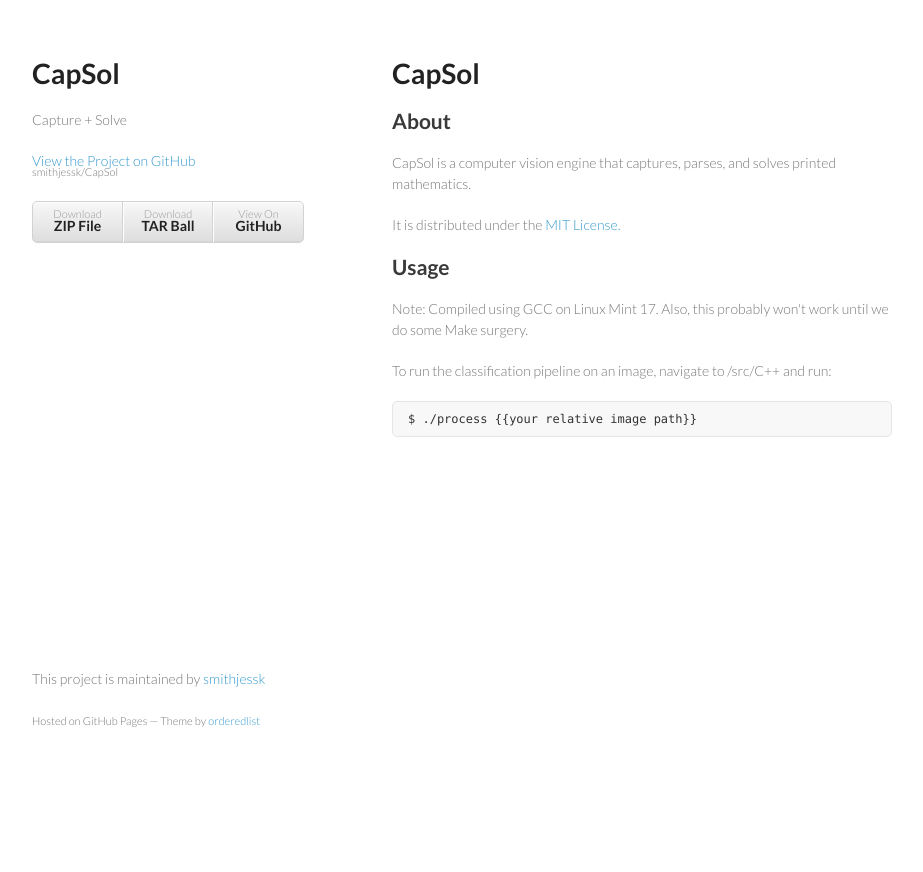
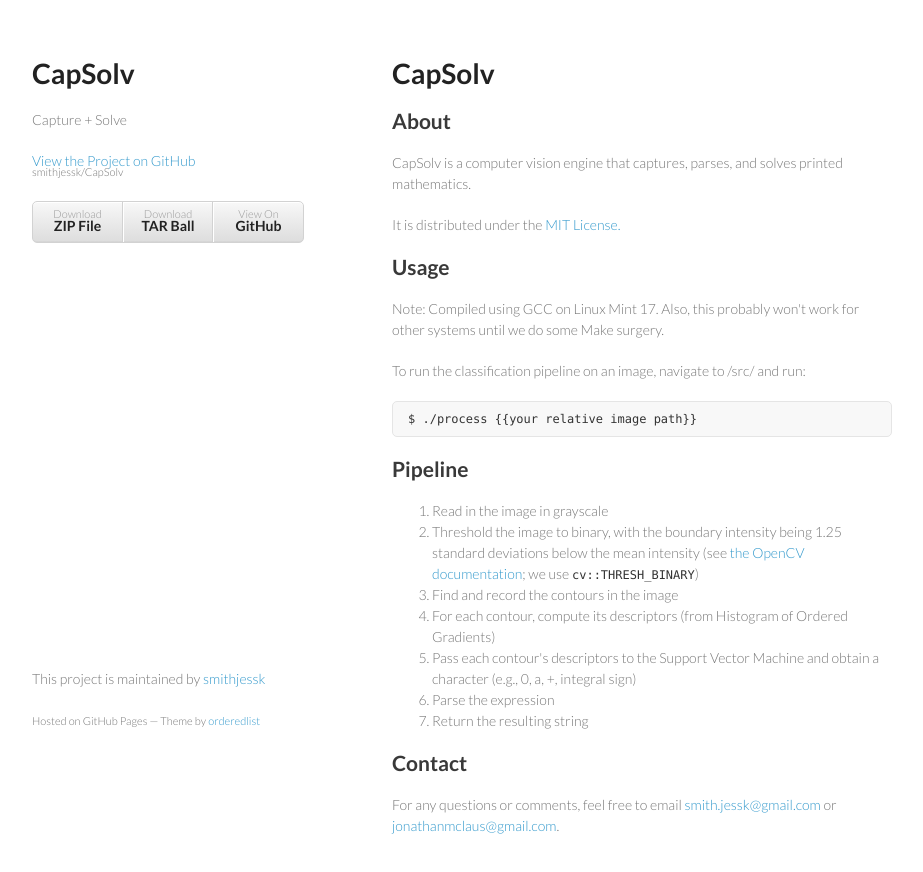
Before and after one commit to smithjessk/CapSolv, a plain HTML site: page index.html in a window 1280 px wide. Shown: the whole page, without its empty margins (178-1101 px from the left). Before the commit the page ends 800 px from the top, so only its background shows below. Drawn offline with Linux system fonts and the light colour scheme.

Commit message:
Create gh-pages branch via GitHub

```diff
--- a/index.html
+++ b/index.html
@@ -3,7 +3,7 @@
   <head>
     <meta charset="utf-8">
     <meta http-equiv="X-UA-Compatible" content="chrome=1">
-    <title>CapSol</title>
+    <title>CapSolv by smithjessk</title>
 
     <link rel="stylesheet" href="stylesheets/styles.css">
     <link rel="stylesheet" href="stylesheets/pygment_trac.css">
@@ -15,38 +15,54 @@
   <body>
     <div class="wrapper">
       <header>
-        <h1>CapSol</h1>
+        <h1>CapSolv</h1>
         <p>Capture + Solve</p>
 
-        <p class="view"><a href="https://github.com/smithjessk/CapSol">View the Project on GitHub <small>smithjessk/CapSol</small></a></p>
+        <p class="view"><a href="https://github.com/smithjessk/CapSolv">View the Project on GitHub <small>smithjessk/CapSolv</small></a></p>
 
 
         <ul>
-          <li><a href="https://github.com/smithjessk/CapSol/zipball/master">Download <strong>ZIP File</strong></a></li>
-          <li><a href="https://github.com/smithjessk/CapSol/tarball/master">Download <strong>TAR Ball</strong></a></li>
-          <li><a href="https://github.com/smithjessk/CapSol">View On <strong>GitHub</strong></a></li>
+          <li><a href="https://github.com/smithjessk/CapSolv/zipball/master">Download <strong>ZIP File</strong></a></li>
+          <li><a href="https://github.com/smithjessk/CapSolv/tarball/master">Download <strong>TAR Ball</strong></a></li>
+          <li><a href="https://github.com/smithjessk/CapSolv">View On <strong>GitHub</strong></a></li>
         </ul>
       </header>
       <section>
         <h1>
-<a name="capsol" class="anchor" href="#capsol"><span class="octicon octicon-link"></span></a>CapSol</h1>
+<a name="capsolv" class="anchor" href="#capsolv"><span class="octicon octicon-link"></span></a>CapSolv</h1>
 
 <h2>
 <a name="about" class="anchor" href="#about"><span class="octicon octicon-link"></span></a>About</h2>
 
-<p>CapSol is a computer vision engine that captures, parses, and solves printed mathematics. </p>
+<p>CapSolv is a computer vision engine that captures, parses, and solves printed mathematics. </p>
 
-<p>It is distributed under the <a href="https://github.com/smithjessk/CapSol/blob/master/LICENSE.md">MIT License.</a></p>
+<p>It is distributed under the <a href="https://github.com/smithjessk/CapSolv/blob/master/LICENSE.md">MIT License.</a></p>
 
 <h2>
 <a name="usage" class="anchor" href="#usage"><span class="octicon octicon-link"></span></a>Usage</h2>
 
-<p>Note: Compiled using GCC on Linux Mint 17. Also, this probably won't work until we do some Make surgery. </p>
+<p>Note: Compiled using GCC on Linux Mint 17. Also, this probably won't work for other systems until we do some Make surgery. </p>
 
-<p>To run the classification pipeline on an image, navigate to /src/C++ and run:</p>
+<p>To run the classification pipeline on an image, navigate to /src/ and run:</p>
 
 <pre><code>$ ./process {{your relative image path}}
 </code></pre>
+
+<h2>
+<a name="pipeline" class="anchor" href="#pipeline"><span class="octicon octicon-link"></span></a>Pipeline</h2>
+
+<ol>
+<li>Read in the image in grayscale</li>
+<li>Threshold the image to binary, with the boundary intensity being 1.25 standard deviations below the mean intensity (see <a href="http://docs.opencv.org/doc/tutorials/imgproc/threshold/threshold.html">the OpenCV documentation</a>; we use <code>cv::THRESH_BINARY</code>)</li>
+<li>Find and record the contours in the image</li>
+<li>For each contour, compute its descriptors (from Histogram of Ordered Gradients)</li>
+<li>Pass each contour's descriptors to the Support Vector Machine and obtain a character (e.g., 0, a, +, integral sign)</li>
+<li>Parse the expression</li>
+<li>Return the resulting string</li>
+</ol><h2>
+<a name="contact" class="anchor" href="#contact"><span class="octicon octicon-link"></span></a>Contact</h2>
+
+<p>For any questions or comments, feel free to email <a href="mailto:smith.jessk@gmail.com">smith.jessk@gmail.com</a> or <a href="mailto:jonathanmclaus@gmail.com">jonathanmclaus@gmail.com</a>.</p>
       </section>
       <footer>
         <p>This project is maintained by <a href="https://github.com/smithjessk">smithjessk</a></p>
--- a/params.json
+++ b/params.json
@@ -1 +1 @@
-{"name":"CapSol","tagline":"Capture + Solve","body":"CapSol\r\n======\r\n\r\nAbout\r\n------\r\n\r\nCapSol is a computer vision engine that captures, parses, and solves printed mathematics. \r\n\r\nIt is distributed under the [MIT License.](https://github.com/smithjessk/CapSol/blob/master/LICENSE.md)\r\n\r\nUsage\r\n-----\r\n\r\nNote: Compiled using GCC on Linux Mint 17. Also, this probably won't work until we do some Make surgery. \r\n\r\nTo run the classification pipeline on an image, navigate to /src/C++ and run:\r\n\r\n    $ ./process {{your relative image path}}\r\n","google":"","note":"Don't delete this file! It's used internally to help with page regeneration."}
+{"name":"CapSolv","tagline":"Capture + Solve","body":"# CapSolv\r\n\r\n## About\r\n\r\nCapSolv is a computer vision engine that captures, parses, and solves printed mathematics. \r\n\r\nIt is distributed under the [MIT License.](https://github.com/smithjessk/CapSolv/blob/master/LICENSE.md)\r\n\r\n## Usage\r\n\r\nNote: Compiled using GCC on Linux Mint 17. Also, this probably won't work for other systems until we do some Make surgery. \r\n\r\nTo run the classification pipeline on an image, navigate to /src/ and run:\r\n\r\n    $ ./process {{your relative image path}}\r\n\r\n## Pipeline\r\n\r\n1. Read in the image in grayscale\r\n2. Threshold the image to binary, with the boundary intensity being 1.25 standard deviations below the mean intensity (see [the OpenCV documentation](http://docs.opencv.org/doc/tutorials/imgproc/threshold/threshold.html); we use <code>cv::THRESH_BINARY</code>)\r\n3. Find and record the contours in the image\r\n4. For each contour, compute its descriptors (from Histogram of Ordered Gradients)\r\n5. Pass each contour's descriptors to the Support Vector Machine and obtain a character (e.g., 0, a, +, integral sign)\r\n6. Parse the expression\r\n7. Return the resulting string\r\n\r\n## Contact\r\n\r\nFor any questions or comments, feel free to email <smith.jessk@gmail.com> or <jonathanmclaus@gmail.com>.\r\n","google":"","note":"Don't delete this file! It's used internally to help with page regeneration."}
```
